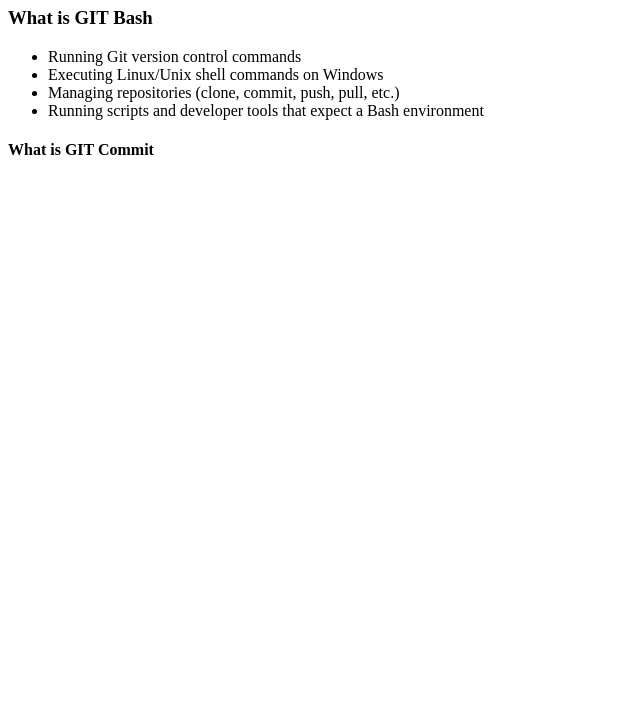
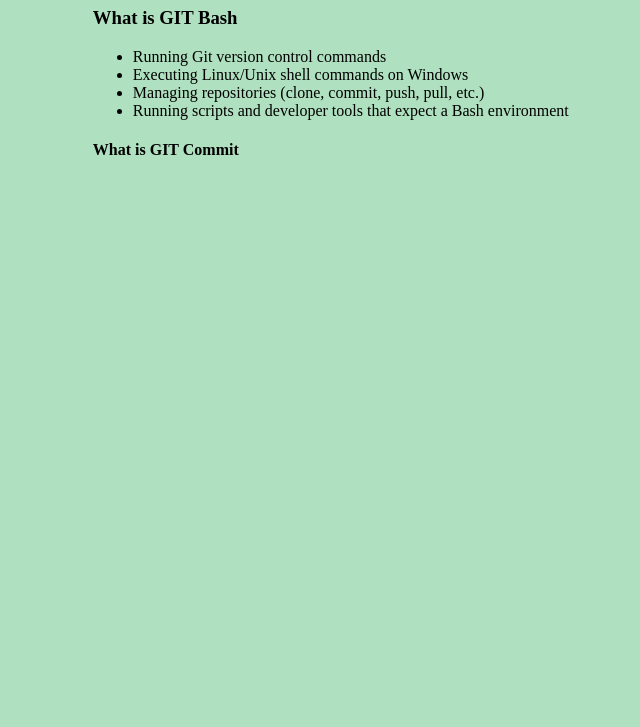
Before and after one commit to adithyarhane/Learning-GIT, a plain HTML site: page index.html in a window 1280 px wide. Shown: the part 73-800 px from the top of the page, without its empty margins (0-640 px from the left). Drawn offline with Linux system fonts and the light colour scheme.

Commit message:
link css file and some basic css

```diff
--- a/index.html
+++ b/index.html
@@ -4,10 +4,12 @@
     <meta charset="UTF-8" />
     <meta name="viewport" content="width=device-width, initial-scale=1.0" />
     <title>Learning Git</title>
+    <link rel="stylesheet" href="./style.css" />
   </head>
   <body>
     <div>
       <h1>Learning Git</h1>
+      <div class="content">
         <h3>What is GIT Bash</h3>
         <ul>
           <li>Running Git version control commands</li>
@@ -19,5 +21,6 @@
         </ul>
         <h4>What is GIT Commit</h4>
       </div>
+    </div>
   </body>
 </html>
--- a/style.css
+++ b/style.css
@@ -0,0 +1,13 @@
+* {
+  box-sizing: border-box;
+}
+
+body {
+  margin: 0;
+  padding-left: 6%;
+  background-color: rgb(175, 224, 191);
+}
+
+.content {
+  padding-left: 16px;
+}
```
Lines whose indentation alone changed are shown as unchanged.
